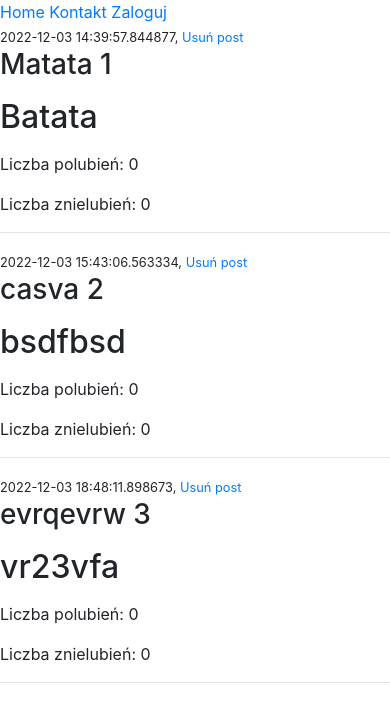
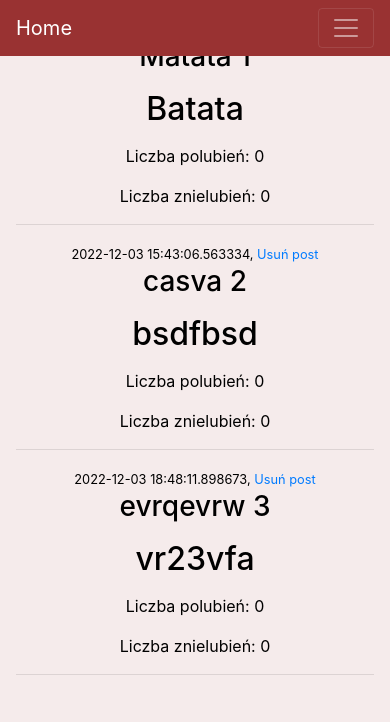
Before and after one commit to Ja-ku-ba/kwiaciarnia, a Flask app: page / in a window 390 px wide. Shown: the top 722 px of the page. Run offline with Flask 2, Linux system fonts and the light colour scheme; data comes from the database, SQL or seed files in the repository; both versions use the stored data as it was after the commit; data that the repository does not hold is empty.

Commit message:
basic styling, and responsive navbar with working toggle button

```diff
--- a/kwiaciarnia/static/styles/main.css
+++ b/kwiaciarnia/static/styles/main.css
@@ -5,3 +5,22 @@
   'GRAD' 0,
   'opsz' 48
 }
+
+.nav_bar {
+  background-color: #993232;
+  color: black;
+  position: fixed;
+  overflow: hidden;
+  top: 0;
+  width: 100%;
+  z-index: 1;
+}
+
+body {
+  background-color: #f5ebeb;
+}
+
+
+tglr {
+  color: black;
+}
--- a/kwiaciarnia/templates/base.html
+++ b/kwiaciarnia/templates/base.html
@@ -27,8 +27,12 @@
     {% endblock %}
   </head>
   <body>
-    {% include 'includes/navbar.html' %}
-    {% block content %}
-    {% endblock %}
+    <div id="uno">
+      {% include 'includes/navbar.html' %}
+    </div>
+    <div id="duo">
+      {% block content %}
+      {% endblock %}
+    </div>
   </body>
 </html>
--- a/kwiaciarnia/templates/includes/navbar.html
+++ b/kwiaciarnia/templates/includes/navbar.html
@@ -1,14 +1,34 @@
-<div>
-    <a href="{{ url_for('home') }}">Home</a>
-    <a href="{{ url_for('contact') }}">Kontakt</a>
+<nav class="navbar navbar-expand-md nav_bar navbar-dark ">
+    <a class="navbar-brand" href="{{ url_for('home') }}">Home</a>
+    <button class="navbar-toggler" type="button" data-toggle="collapse" data-target="#navbarNav">
+      <span class="navbar-toggler-icon"></span>
+    </button>
+
+    <div class="collapse navbar-collapse" id="navbarNav">
+      <ul class="navbar-nav mr-auto">
+        <li class="nav-item active">
+            <a class="nav-link" href="{{ url_for('contact') }}">Kontakt</a>
+        </li>
         {% if current_user.is_authenticated  %}
-        <a href="{{ url_for('add_post') }}">Dodaj post</a>
-        <a href="{{ url_for('logout') }}">Wyloguj</a>
-        <a href="#">@{{current_user.username}}</a>
+            <li class="nav-item active">
+                <a class="nav-link" href="{{ url_for('logout') }}">Wyloguj</a>
+            </li>
+            <li class="nav-item active">
+                <a class="nav-link" href="#">@{{current_user.username}}</a>
+            </li>
         {% else %}
-        <a href="{{ url_for('login') }}">Zaloguj</a>
+            <li class="nav-item active">
+                <a class="nav-link" href="{{ url_for('login') }}">Zaloguj</a>
+            </li>
         {% endif %}
         {% if current_user.is_admin %}
-        <a href="{{ url_for('manage') }}">Zarządzaj stroną</a>
+            <li class="nav-item active">
+            <a class="nav-link" href="{{ url_for('add_post') }}">Dodaj post</a>
+            </li>
+            <li class="nav-item active">
+            <a class="nav-link" href="{{ url_for('manage') }}">Zarządzaj stroną</a>
+            </li>
         {% endif %}
+      </ul>
     </div>
+</nav>
--- a/kwiaciarnia/templates/index.html
+++ b/kwiaciarnia/templates/index.html
@@ -3,7 +3,7 @@
 <title>Strona główna: Kwiaciarnia</title>
 {% endblock %}
 {% block content %}
-<div>
+<div class="position-relative overflow-hidden p-3 p-md-5 m-md-3 text-center" style="color:black">
     {% include 'includes/feed.html' %}
 </div>
 {% endblock %}
--- /dev/null
+++ b/kwiaciarnia/templates/prices.html
@@ -0,0 +1 @@
+{% extends 'base.html' %}
```
Also changed, not shown: sprawdzarka.py (+26 -0 lines), instance/kwiaciarnia.db. Lines whose indentation alone changed are shown as unchanged.
